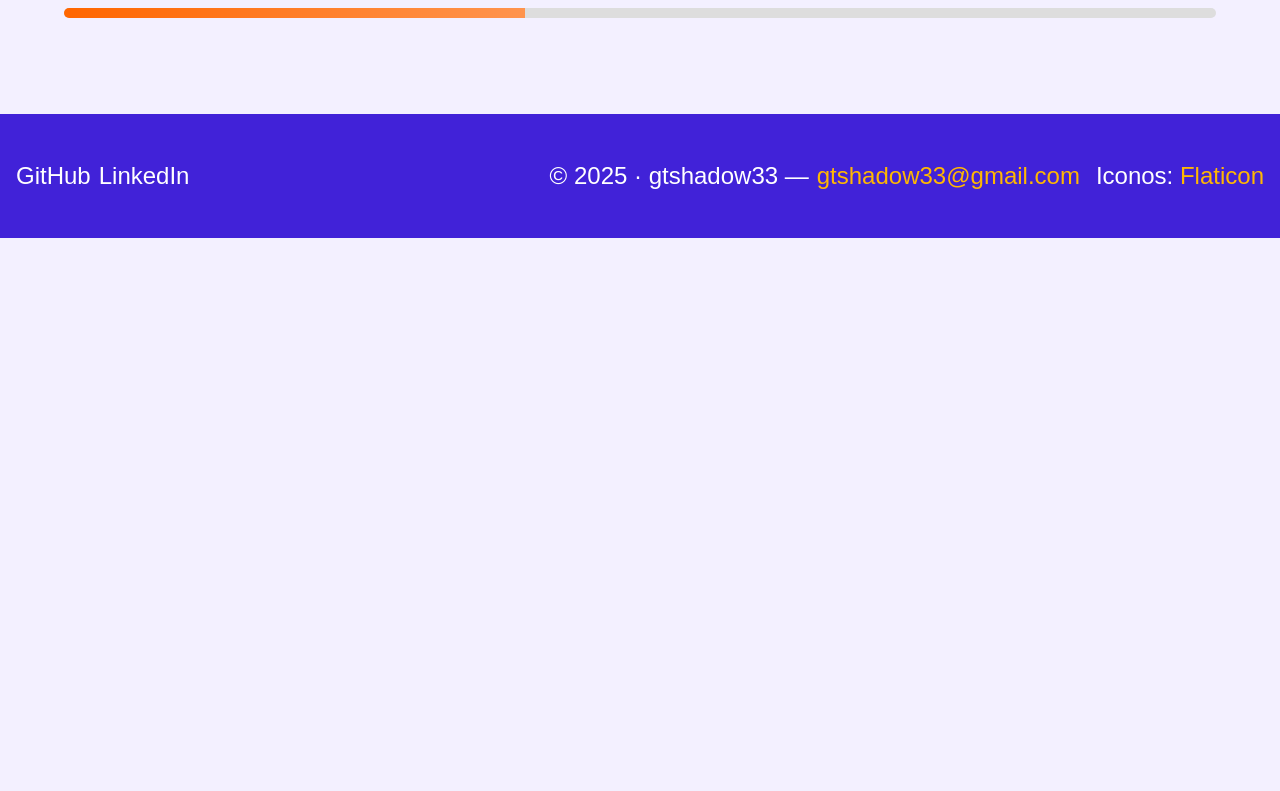
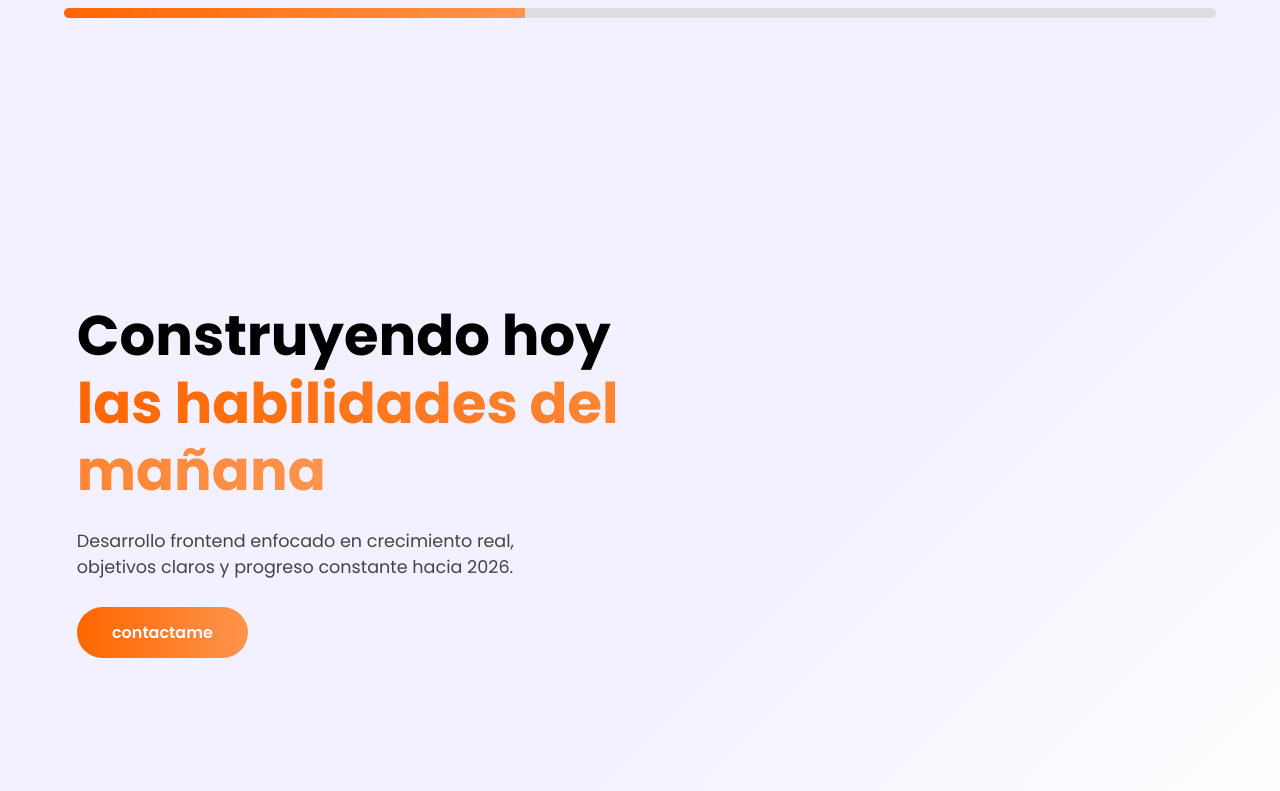
Before and after one commit to gtshadow33/portafolios-vite, a Vue app: page /#/ in a window 1280 px wide. Shown: the part 2869-3660 px from the top of the page. Before the commit the page ends 3107 px from the top, so only its background shows below. Built offline with nearby package versions, Linux system fonts and the light colour scheme.

Commit message:
adding 2md hero section

```diff
--- /dev/null
+++ b/src/components/home/contactame.vue
@@ -0,0 +1,80 @@
+<script setup>
+const scrollToContact = () => {
+  const el = document.querySelector("#contacto");
+  if (el) el.scrollIntoView({ behavior: "smooth" });
+};
+</script>
+
+<template>
+  <section class="hero">
+    <div class="hero-content">
+      <h1>
+        Construyendo hoy <br />
+        <span>las habilidades del mañana</span>
+      </h1>
+
+      <p>
+        Desarrollo frontend enfocado en crecimiento real, objetivos claros
+        y progreso constante hacia 2026.
+      </p>
+
+      <RouterLink class="cta" to = "/contact">
+        contactame
+      </RouterLink>
+    </div>
+  </section>
+</template>
+
+<style scoped>
+.hero {
+  min-height: 90vh;
+  display: flex;
+  align-items: center;
+  padding: clamp(2rem, 6vw, 6rem);
+  background: linear-gradient(135deg, #F3F0FF 60%, #fff);
+  font-family: 'Poppins', sans-serif;
+}
+
+.hero-content {
+  max-width: 720px;
+}
+
+h1 {
+  font-size: clamp(2.2rem, 5vw, 3.5rem);
+  line-height: 1.2;
+  margin-bottom: 1.5rem;
+}
+
+h1 span {
+  background: linear-gradient(90deg, #FF6600, #ff944d);
+
+  background-clip: text;          /* estándar */
+  -webkit-background-clip: text;  /* Chrome / Safari */
+
+  -webkit-text-fill-color: transparent;
+}
+
+p {
+  font-size: 1.1rem;
+  color: #444;
+  margin-bottom: 2.5rem;
+  max-width: 520px;
+}
+
+.cta {
+  padding: 0.9rem 2.2rem;
+  font-size: 1rem;
+  font-weight: 600;
+  border: none;
+  border-radius: 999px;
+  cursor: pointer;
+  background: linear-gradient(90deg, #FF6600, #ff944d);
+  color: #fff;
+  transition: transform 0.2s ease, box-shadow 0.2s ease;
+}
+
+.cta:hover {
+  transform: translateY(-2px);
+  box-shadow: 0 10px 25px rgba(255, 102, 0, 0.25);
+}
+</style>
--- a/src/views/home.vue
+++ b/src/views/home.vue
@@ -6,6 +6,7 @@ import { aleatorioFrase } from "../scripts/frases.js";
 import spcialitations from "../components/home/spcialitations.vue";
 import abaoutme from "../components/home/abaoutme.vue";
 import objetcives2026 from "../components/home/objectives.vue"
+import contactame from "../components/home/contactame.vue";
 
 
 </script>
@@ -32,6 +33,8 @@ import objetcives2026 from "../components/home/objectives.vue"
   <spcialitations />
   <abaoutme/>
   <objetcives2026/>
+  <contactame/>
+
 </template>
 
 
```
